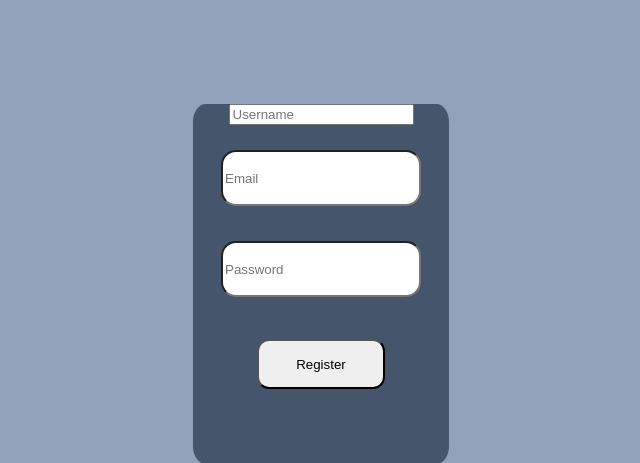
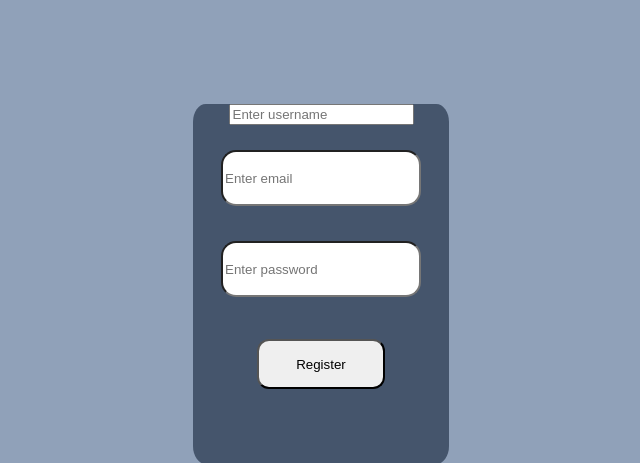
Before and after one commit to NikolasDevOfficial/Practical-PHP-OOP-Project-User-Management-System, a PHP site: page /registerPage.php in a window 1280 px wide. Shown: the part 124-587 px from the top of the page, without its empty margins (327-967 px from the left). Run offline with PHP 8.4, Linux system fonts and the light colour scheme; data that the repository does not hold is empty.

Commit message:
Added placeholder text for the username, email, and password fields in the registration page for clarity purposes.

```diff
--- a/registerPage.php
+++ b/registerPage.php
@@ -54,9 +54,12 @@ $encryption = new Encryption();
 <header>User Management System</header>
 <form id = "loginBox" method="POST">
 
-    <input id = "username" type="text" name="username" placeholder="Username">
-    <input id = "email" type="email" name="email" placeholder="Email">
-    <input id = "password" type="password" name="password" placeholder="Password">
+
+<input id="username" type="text" name="username" placeholder="Enter username">
+
+<input id="email" type="email" name="email" placeholder="Enter email">
+
+<input id="password" type="password" name="password" placeholder="Enter password">
 
     <button id = "buttonSubmitLogin" type="submit">Register</button>
 </p>
```
